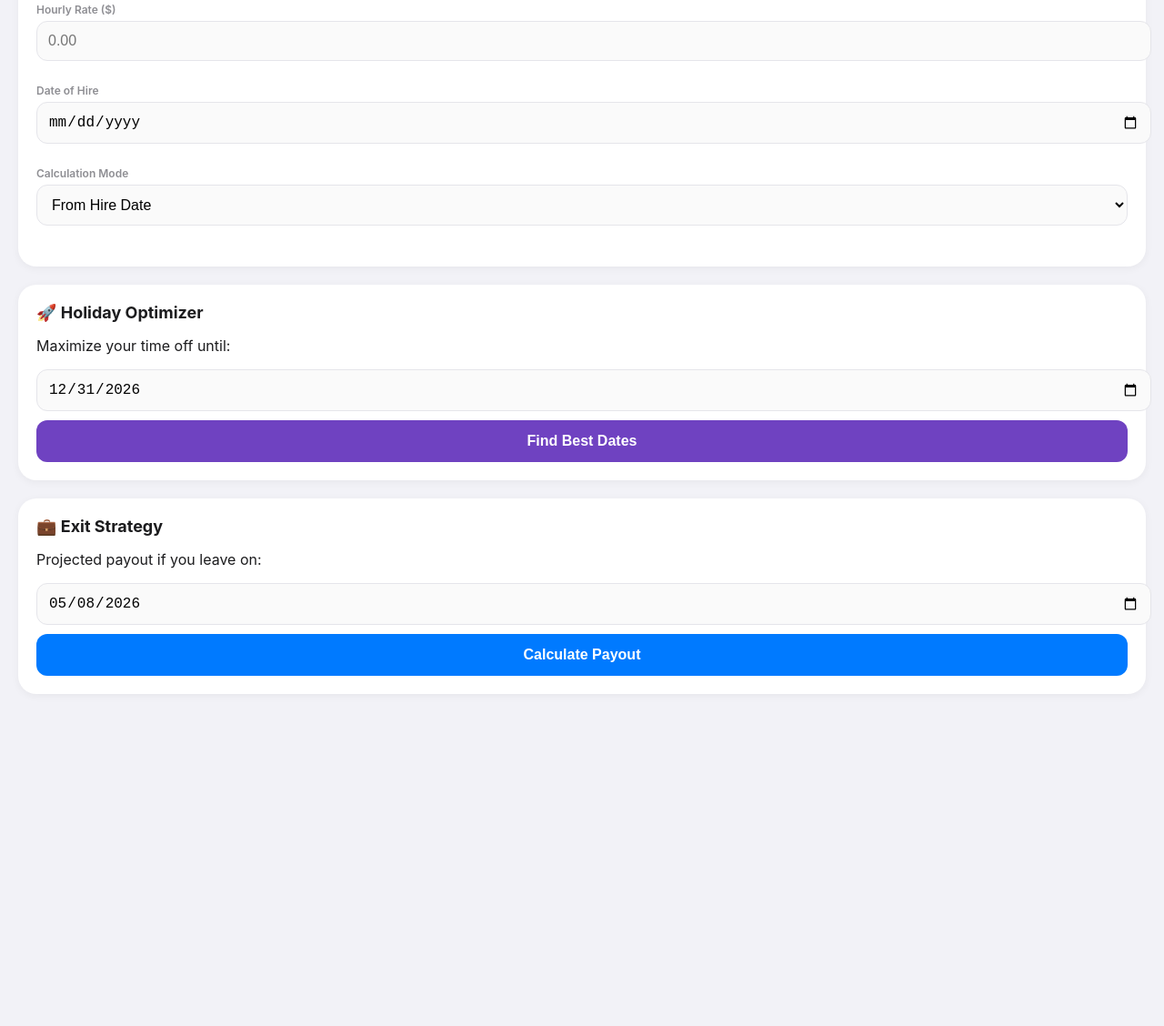
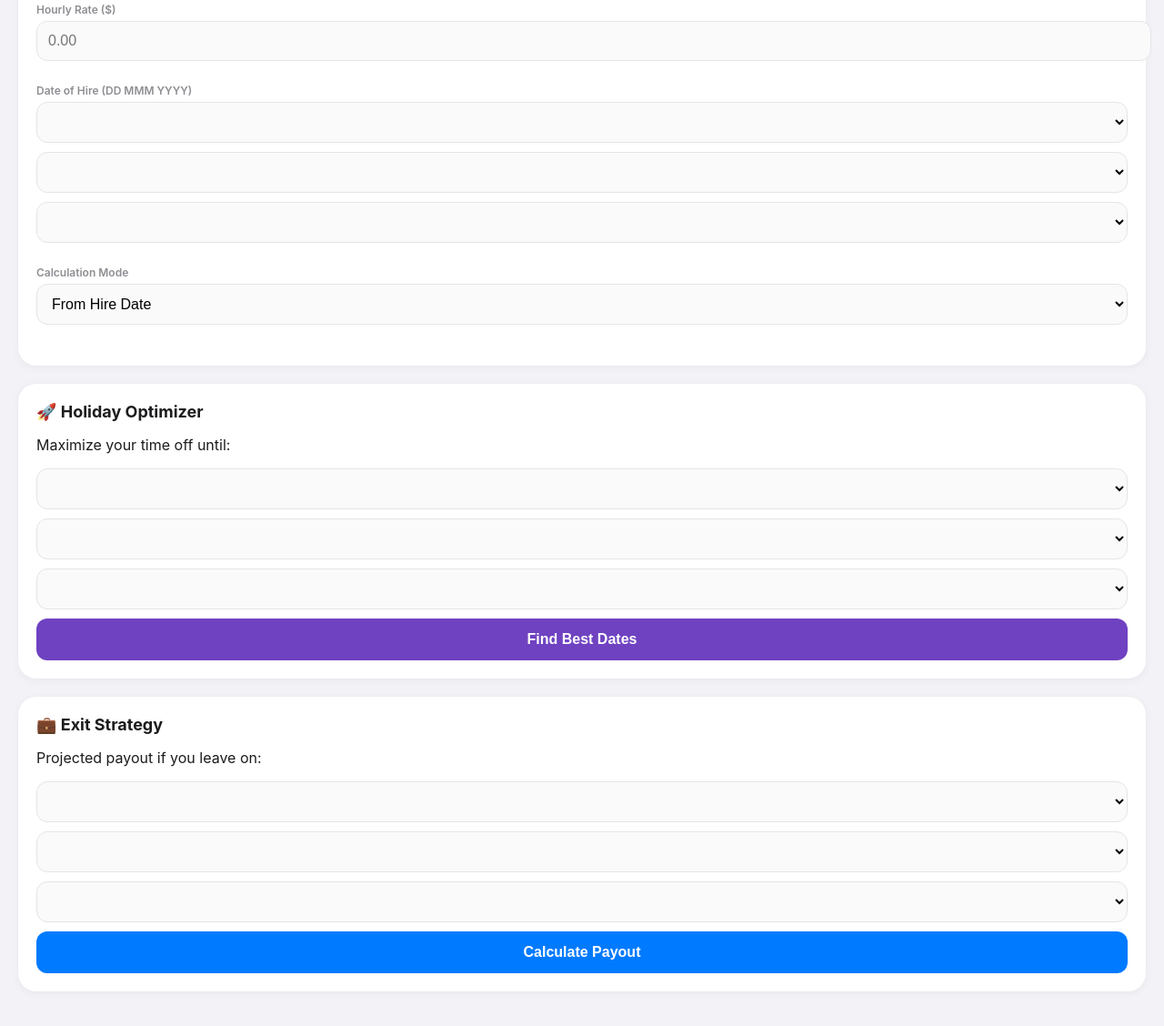
Before and after one commit to edmundchow/nsw-leave-calc, a plain HTML site: page index.html in a window 1280 px wide. Shown: the part 630-1758 px from the top of the page at 91% size. Before the commit the page ends 1433 px from the top, so only its background shows below. Drawn offline with Linux system fonts and the light colour scheme.

Commit message:
Replace date inputs with dropdowns for hire and balance dates

```diff
--- a/index.html
+++ b/index.html
@@ -47,8 +47,13 @@
         </div>
 
         <div class="input-group">
-            <label>Date of Hire</label>
-            <input type="date" id="hireDate" onchange="calculateLeave()">
+            <label>Date of Hire (DD MMM YYYY)</label>
+            <div class="date-row">
+                <select id="hireDay" onchange="syncDate('hire')"></select>
+                <select id="hireMonth" onchange="syncDate('hire')"></select>
+                <select id="hireYear" onchange="syncDate('hire')"></select>
+            </div>
+            <input type="hidden" id="hireDate">
         </div>
 
         <div class="input-group">
@@ -62,15 +67,26 @@
         <div id="balanceSection" style="display:none;">
             <label>Manual Balance (hrs)</label>
             <input type="number" id="startBalance" onchange="calculateLeave()">
-            <label>As of Date</label>
-            <input type="date" id="balanceDate" onchange="calculateLeave()">
+
+            <label>As of Date (DD MMM YYYY)</label>
+            <div class="date-row">
+                <select id="balDay" onchange="syncDate('bal')"></select>
+                <select id="balMonth" onchange="syncDate('bal')"></select>
+                <select id="balYear" onchange="syncDate('bal')"></select>
+            </div>
+            <input type="hidden" id="balanceDate">
         </div>
     </div>
 
     <div class="card purple-card">
         <div class="card-title">🚀 Holiday Optimizer</div>
         <p class="small-text">Maximize your time off until:</p>
-        <input type="date" id="optDate">
+        <div class="date-row">
+            <select id="optDay" onchange="syncDate('opt')"></select>
+            <select id="optMonth" onchange="syncDate('opt')"></select>
+            <select id="optYear" onchange="syncDate('opt')"></select>
+        </div>
+        <input type="hidden" id="optDate">
         <button class="btn btn-purple" onclick="optimizeLeave()">Find Best Dates</button>
         <div id="optimizationResults" class="results-area"></div>
     </div>
@@ -78,7 +94,12 @@
     <div class="card blue-card">
         <div class="card-title">💼 Exit Strategy</div>
         <p class="small-text">Projected payout if you leave on:</p>
-        <input type="date" id="resigDate">
+        <div class="date-row">
+            <select id="resigDay" onchange="syncDate('resig')"></select>
+            <select id="resigMonth" onchange="syncDate('resig')"></select>
+            <select id="resigYear" onchange="syncDate('resig')"></select>
+        </div>
+        <input type="hidden" id="resigDate">
         <button class="btn btn-blue" onclick="calculateResignation()">Calculate Payout</button>
         <div id="resignationResults" class="results-area"></div>
     </div>
```
